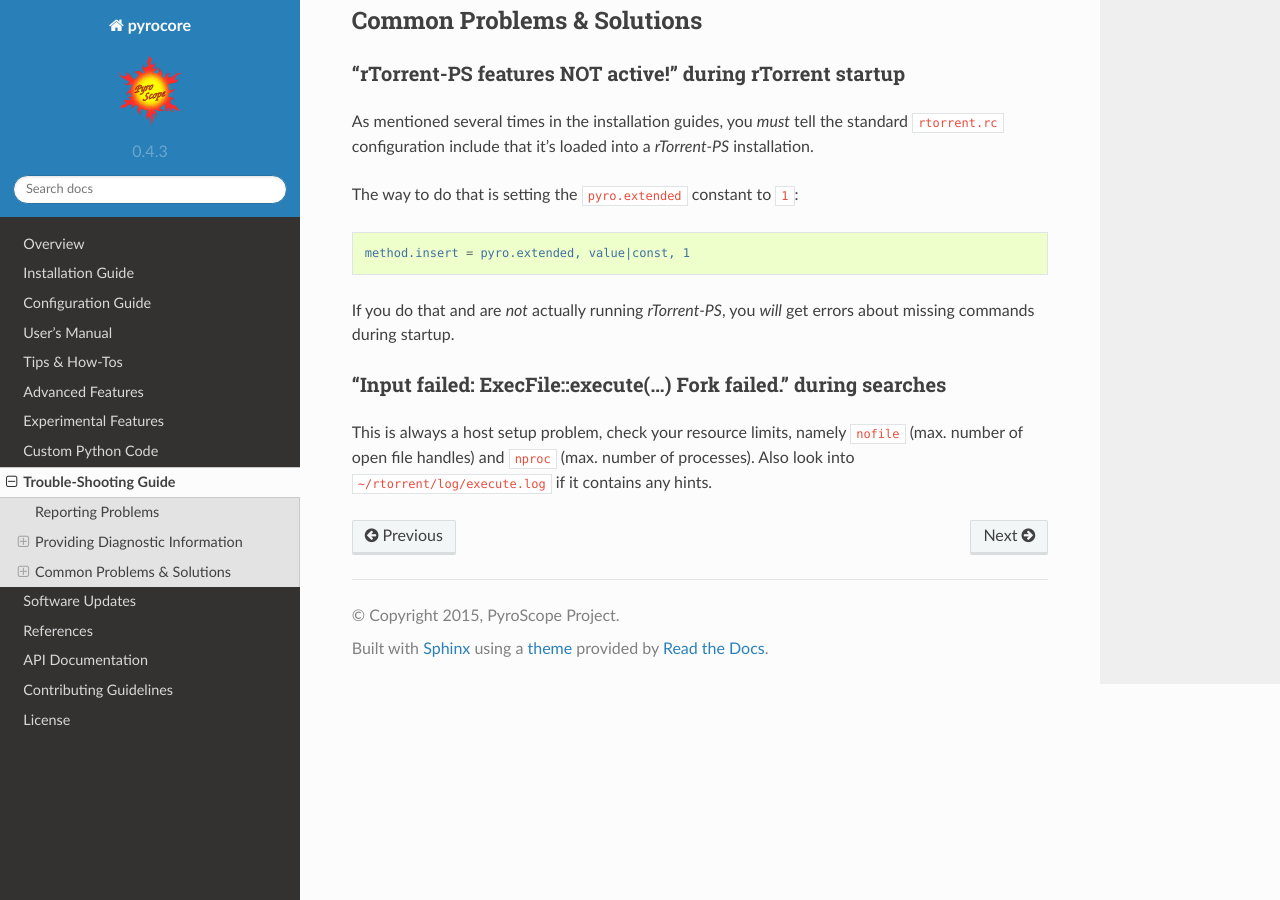
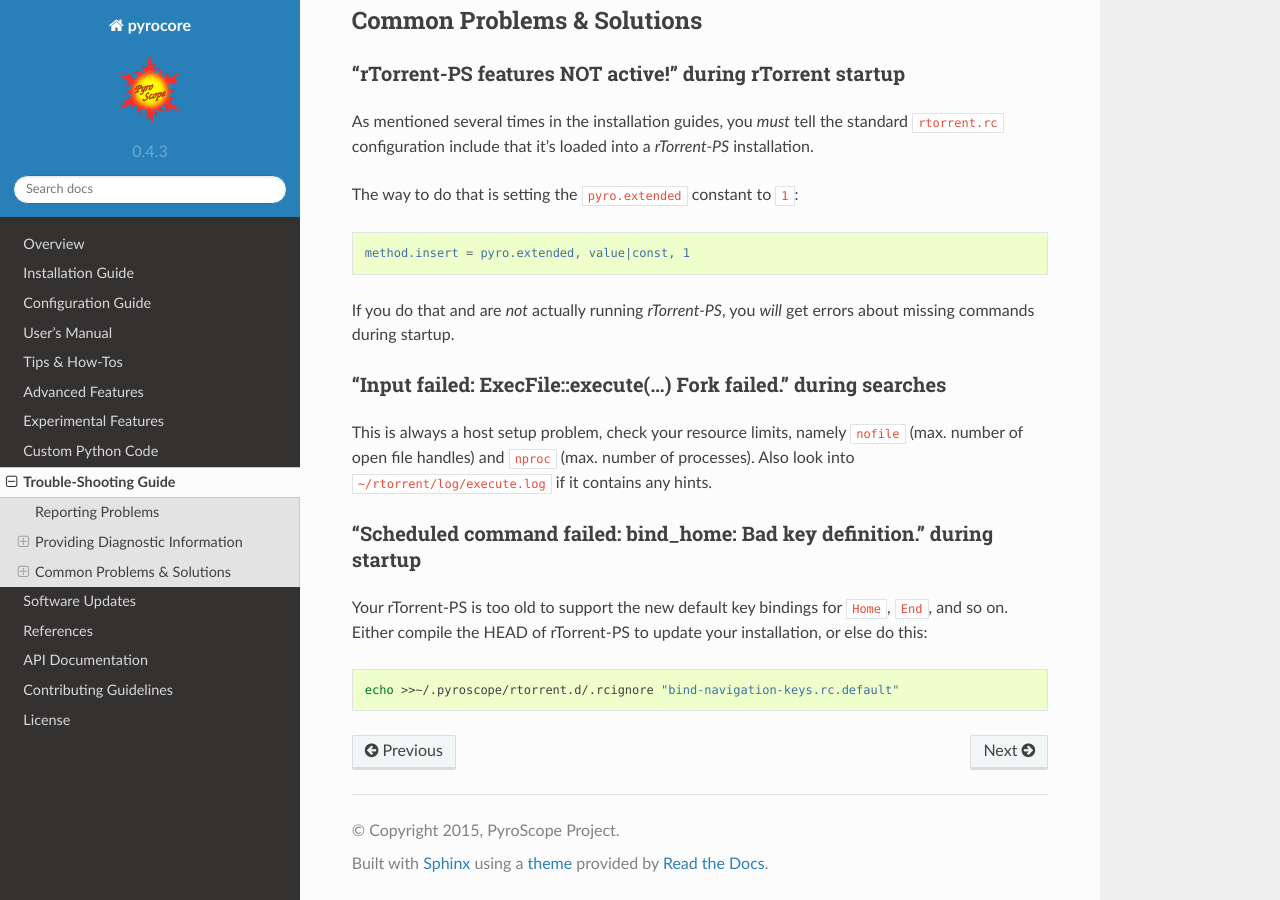
Before and after one commit to pyroscope/pyrocore, a Sphinx documentation site: the page built from docs/troubleshooting.rst, in a window 1280 px wide and 900 px high, scrolled down 1606 px. Built offline with Sphinx 7.4.7 and the Read the Docs theme 2.0.0, drawn with Linux system fonts in a browser that asks for light colours.

Commit message:
fix for octal key bindings on ancient rT-PS installs

```diff
--- a/docs/troubleshooting.rst
+++ b/docs/troubleshooting.rst
@@ -119,3 +119,15 @@ This is always a host setup problem, check your resource limits,
 namely ``nofile`` (max. number of open file handles)
 and ``nproc`` (max. number of processes).
 Also look into ``~/rtorrent/log/execute.log`` if it contains any hints.
+
+
+"Scheduled command failed: bind_home: Bad key definition." during startup
+^^^^^^^^^^^^^^^^^^^^^^^^^^^^^^^^^^^^^^^^^^^^^^^^^^^^^^^^^^^^^^^^^^^^^^^^^
+
+Your rTorrent-PS is too old to support the new default key bindings
+for ``Home``, ``End``, and so on. Either compile the HEAD of rTorrent-PS
+to update your installation, or else do this:
+
+.. code-block:: shell
+
+    echo >>~/.pyroscope/rtorrent.d/.rcignore "bind-navigation-keys.rc.default"
```
Also changed, not shown: 2 other files.
